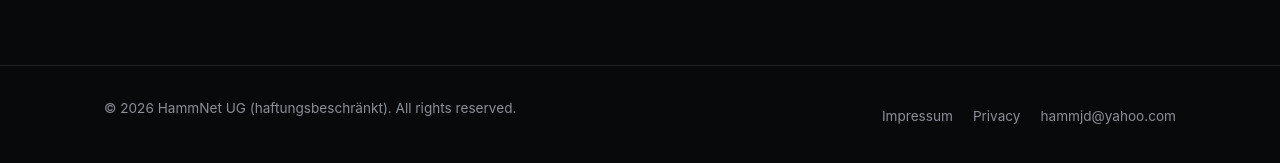
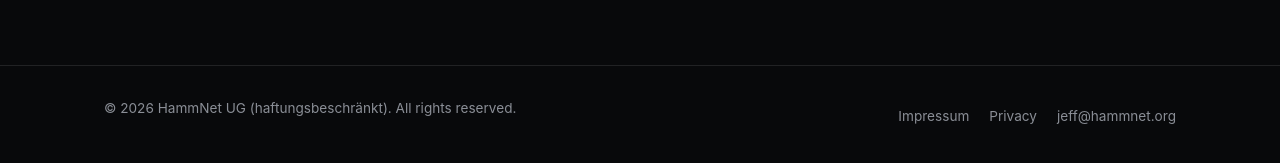
Before and after one commit to hammjd/hammjd.github.io, a Jekyll site: the page built from course.html, in a window 1280 px wide and 900 px high, scrolled down 9928 px. Shown: the part 733-896 px from the top of the window. Built offline with Jekyll 4.4.1, drawn with Linux system fonts in a browser that asks for light colours.

Commit message:
Move off the Yahoo address to hammnet.org mailboxes
General site contact (nav, hero, homepage Contact section, footer,
Impressum, Privacy) switches from hammjd@yahoo.com to jeff@hammnet.org.
The course page's two "Register your interest" CTAs get their own
training@hammnet.org address instead, split out via a new
site.training_email config value. Evidenx stays on jeff@evidenx.net,
unrelated to this change.

Co-Authored-By: Claude Sonnet 5 <noreply@anthropic.com>

```diff
--- a/_config.yml
+++ b/_config.yml
@@ -7,7 +7,8 @@ description: >-
 url: "https://hammnet.org"
 author: Jeff Hamm
 
-contact_email: hammjd@yahoo.com
+contact_email: jeff@hammnet.org
+training_email: training@hammnet.org
 evidenx_url: "https://evidenx.net"
 evidenx_email: jeff@evidenx.net
 
--- a/course.html
+++ b/course.html
@@ -22,7 +22,7 @@ description: >-
         next one yourself, and an honest read on whether it's ready to use.
       </p>
       <div class="hero__cta">
-        <a href="mailto:{{ site.contact_email }}?subject=Applied%20AI%20Course%20-%20Interest" class="btn">Register your interest</a>
+        <a href="mailto:{{ site.training_email }}?subject=Applied%20AI%20Course%20-%20Interest" class="btn">Register your interest</a>
         <a href="#journey" class="btn btn--ghost">See how the six weeks work</a>
       </div>
 
@@ -495,7 +495,7 @@ description: >-
       application, no commitment, just a note that you're interested.
     </p>
     <p class="contact__email">
-      <a href="mailto:{{ site.contact_email }}?subject=Applied%20AI%20Course%20-%20Interest" class="btn">Register your interest</a>
+      <a href="mailto:{{ site.training_email }}?subject=Applied%20AI%20Course%20-%20Interest" class="btn">Register your interest</a>
     </p>
     <p style="margin-top: 32px; font-size: 0.85rem;">
       If you're looking for custom development or work with live sensitive
```
